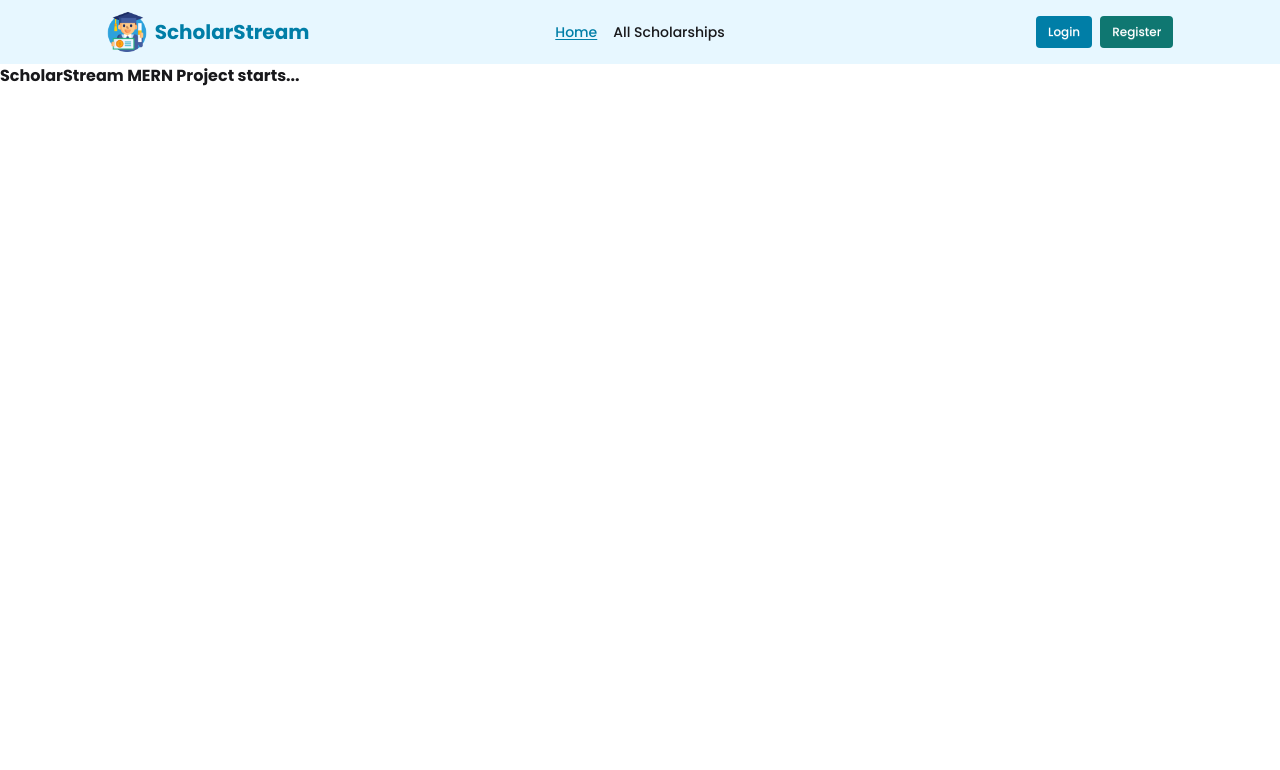
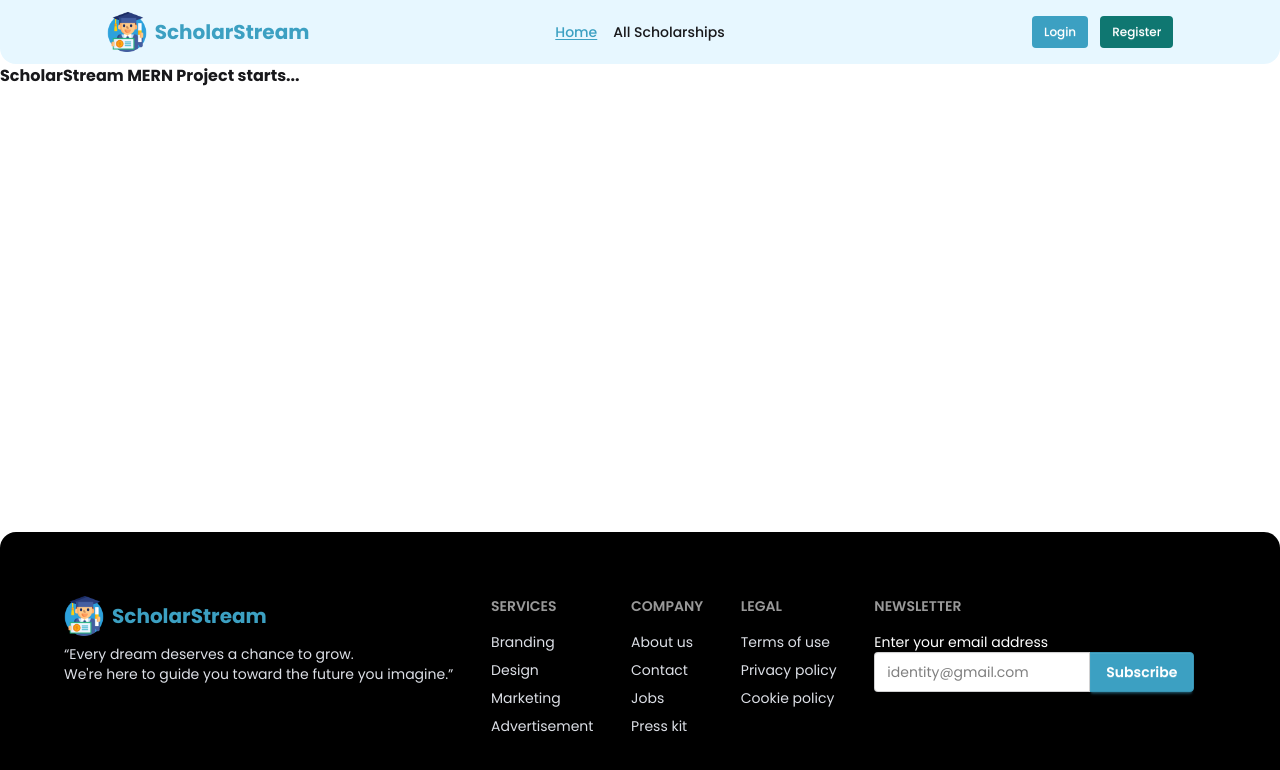
Before and after one commit to amitkbinfo/B12-ScholarStream-Client-A11, a React (Vite) app: page / in a window 1280 px wide. Shown: the top 770 px of the page. Built offline with nearby package versions, Linux system fonts and the light colour scheme.

Commit message:
Footer setup done

```diff
--- a/src/components/Footer/Footer.jsx
+++ b/src/components/Footer/Footer.jsx
@@ -1,9 +1,20 @@
-import React from 'react';
-
+import React from "react";
+import logo from "../../assets/logo.png";
+import { Link } from "react-router";
 const Footer = () => {
   return (
     <div>
-            <footer className="footer sm:footer-horizontal bg-base-200 text-base-content p-10">
+      <footer className="footer sm:footer-horizontal bg-black text-white p-16 rounded-t-2xl">
+        <nav>
+          <Link to={"/"} className="flex items-center justify-center md:gap-2">
+            <img src={logo} className="w-10" alt="" />
+            <p className="text-xl font-bold text-primary">ScholarStream</p>
+          </Link>
+          <p className="text-accent">
+            “Every dream deserves a chance to grow. <br /> We're here to guide
+            you toward the future you imagine.”
+          </p>
+        </nav>
         <nav>
           <h6 className="footer-title">Services</h6>
           <a className="link link-hover">Branding</a>
@@ -30,10 +41,13 @@ const Footer = () => {
             <label>Enter your email address</label>
             <div className="join">
               <input
-          type="text"
-          placeholder="username@site.com"
-          className="input input-bordered join-item" />
-        <button className="btn btn-primary join-item">Subscribe</button>
+                type="email"
+                placeholder="identity@gmail.com"
+                className="input input-bordered join-item outline-none text-black"
+              />
+              <button className="btn btn-primary join-item text-white">
+                Subscribe
+              </button>
             </div>
           </fieldset>
         </form>
--- a/src/components/Navbar/Navbar.jsx
+++ b/src/components/Navbar/Navbar.jsx
@@ -10,7 +10,7 @@ const Navbar = () => {
     </>
   );
   return (
-    <div className="bg-[#e7f7ff]">
+    <div className="bg-[#e7f7ff] rounded-b-2xl">
       <div className="navbar px-0 md:w-10/12 mx-auto">
         <div className="navbar-start">
           <div className="dropdown">
@@ -38,15 +38,15 @@ const Navbar = () => {
               {navLinks}
             </ul>
           </div>
-          <div className="flex items-center justify-center md:gap-2">
+          <Link to={"/"} className="flex items-center justify-center md:gap-2">
             <img src={logo} className="w-10" alt="" />
             <p className="text-xl font-bold text-primary">ScholarStream</p>
-          </div>
+          </Link>
         </div>
         <div className="navbar-center hidden lg:flex">
           <ul className="menu menu-horizontal px-1 gap-4">{navLinks}</ul>
         </div>
-        <div className="navbar-end gap-2">
+        <div className="navbar-end gap-3">
           <Link
             to={"/login"}
             className="btn btn-primary shadow-none border-none text-white font-medium btn-sm"
--- a/src/index.css
+++ b/src/index.css
@@ -13,6 +13,10 @@
 @plugin "daisyui/theme" {
   name: "light";
   default: true;
-  --color-primary: #007EA7;
+  --color-primary: #3ca0c2;
   --color-secondary: #0F7771;
+  --color-accent: #dcdfe6;
 }
+nav> a {
+    color: #dcdfe6;
+}
--- a/src/layouts/RootLayout.jsx
+++ b/src/layouts/RootLayout.jsx
@@ -13,7 +13,7 @@ const RootLayout = () => {
         <Outlet></Outlet>
       </main>
       <footer>
-        {/* <Footer></Footer> */}
+        <Footer></Footer>
       </footer>
     </div>
   );
```
Lines whose indentation alone changed are shown as unchanged.
